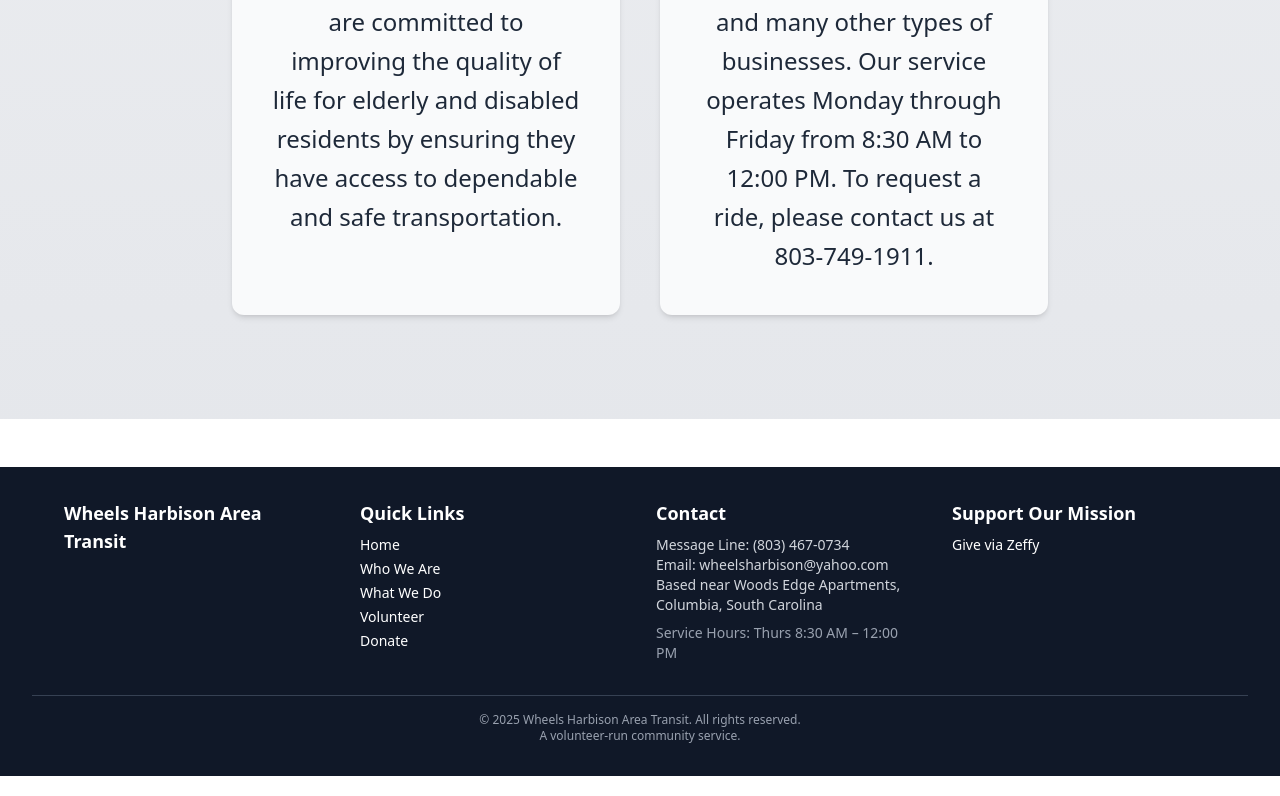
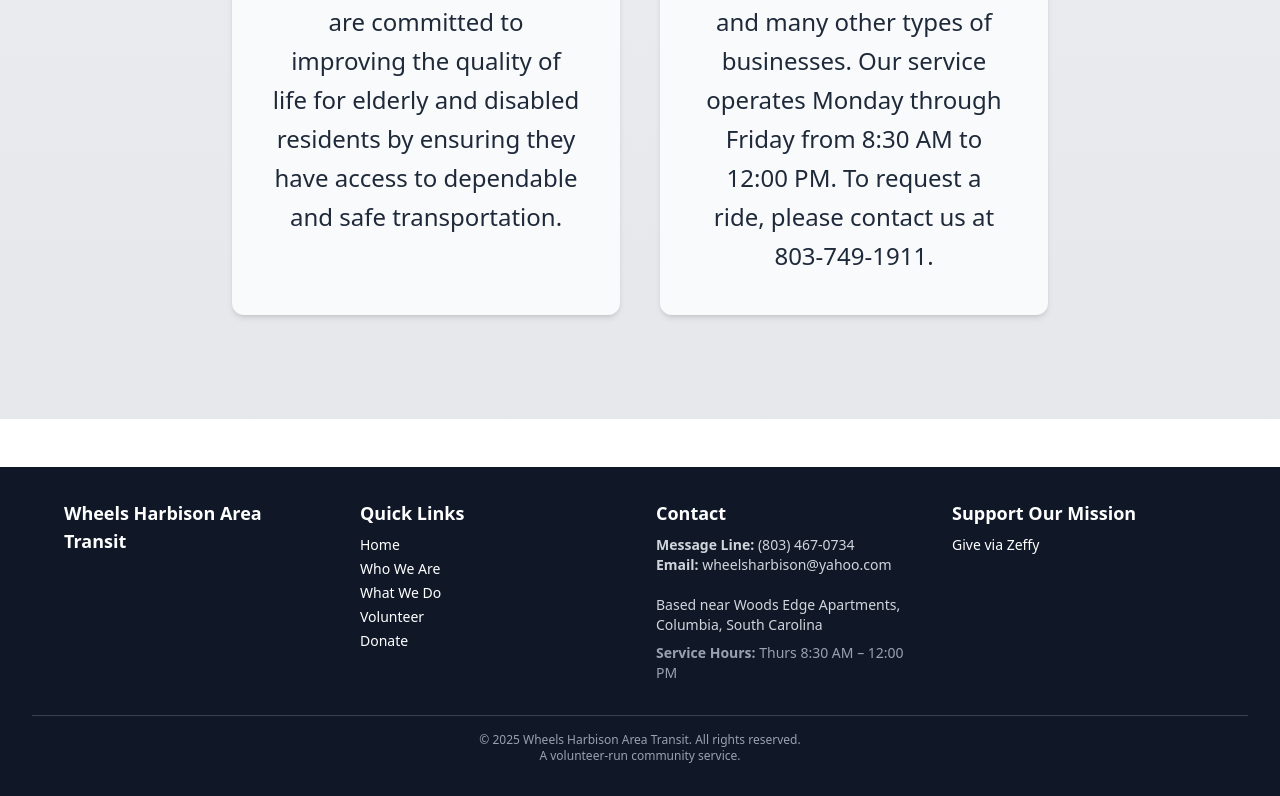
Before and after one commit to ktp-usc/wheels-harbison, a Next.js app: page / in a window 1280 px wide. Shown: the part 1174-1970 px from the top of the page. Built offline with nearby package versions, Linux system fonts and the light colour scheme.

Commit message:
WHL-28 Bolded contact information in the footer. Added break line between Email Address and "Based near-" line.

```diff
--- a/components/WheelsFooter.tsx
+++ b/components/WheelsFooter.tsx
@@ -50,9 +50,9 @@ const WheelsFooter = () => {
         <div>
             <h3 className="font-semibold text-lg mb-2">Contact</h3>
             <p className="text-gray-300">
-                Message Line: (803) 467-0734
+                <strong>Message Line:</strong> (803) 467-0734
                 <br />
-                Email:{" "}
+                <strong>Email:</strong>{" "}
                 <a
                     href="mailto:wheelsharbison@yahoo.com"
                     className="hover:underline"
@@ -60,10 +60,11 @@ const WheelsFooter = () => {
                     wheelsharbison@yahoo.com
                 </a>
                 <br />
+                <br />
                 Based near Woods Edge Apartments, Columbia, South Carolina
             </p>
             <p className="mt-2 text-gray-400">
-                Service Hours: Thurs 8:30 AM – 12:00 PM
+                <strong>Service Hours: </strong> Thurs 8:30 AM – 12:00 PM
             </p>
         </div>
 
```
